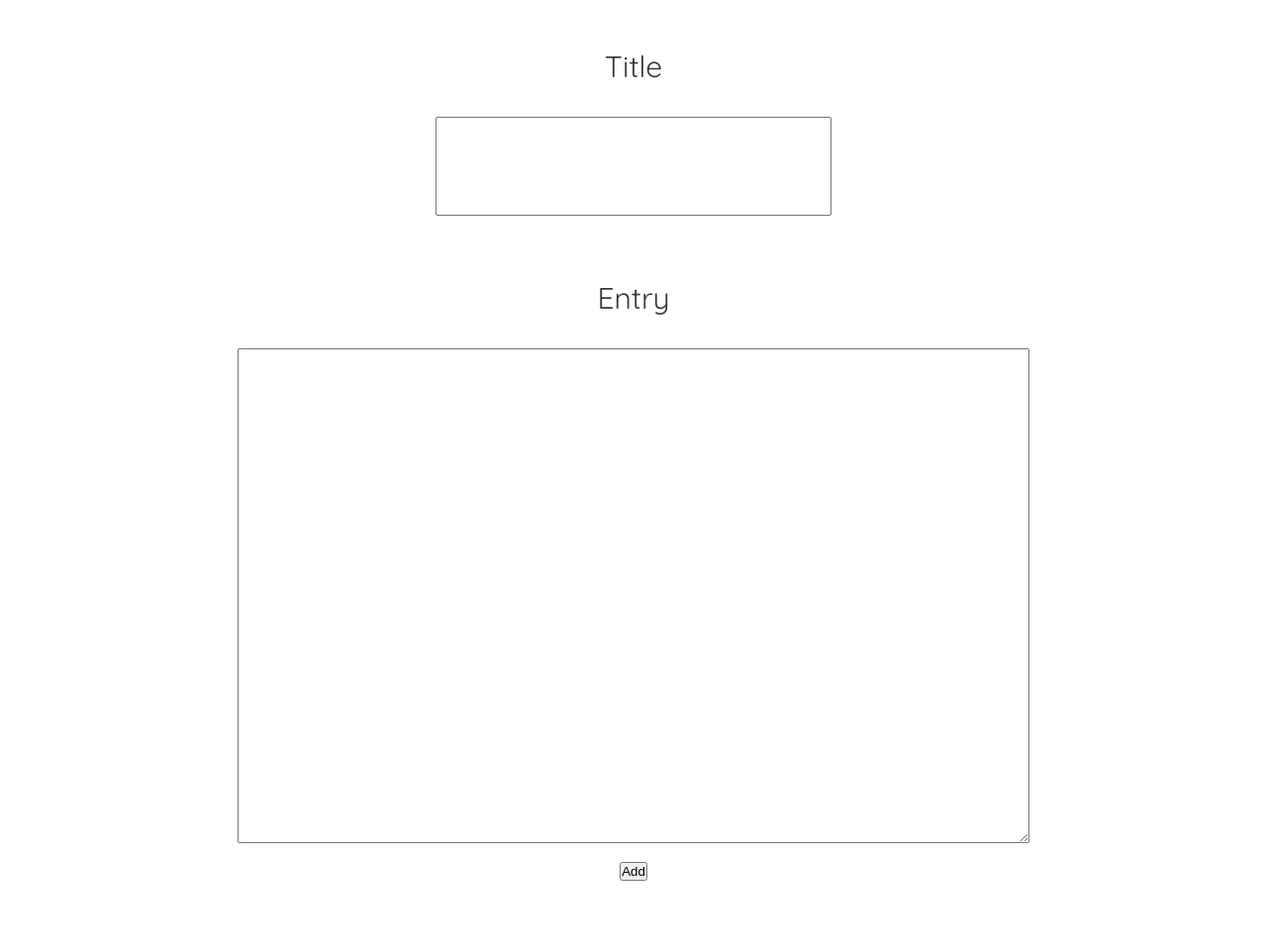
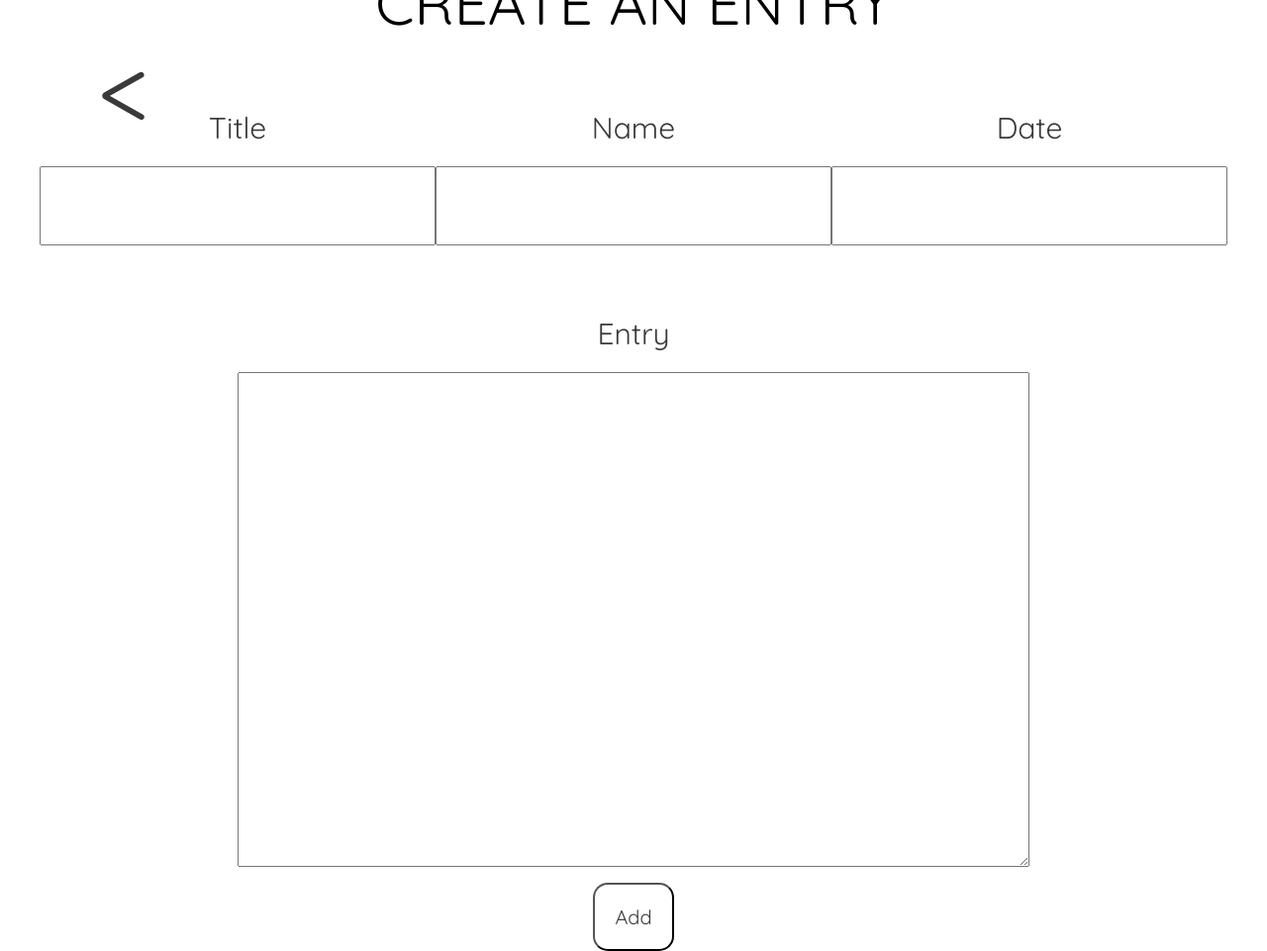
Before and after one commit to danielkjm/metis-journal, a React app: page /addEntry in a window 1280 px wide. Shown: the whole page at 99% size. Before the commit the page ends 890 px from the top, so only its background shows below. Built offline with nearby package versions, Linux system fonts and the light colour scheme.

Commit message:
add entry functionality

```diff
--- a/client/components/AddEntry.js
+++ b/client/components/AddEntry.js
@@ -5,15 +5,65 @@ import { Link } from 'react-router-dom';
 export default class AddEntry extends Component {
   constructor() {
     super();
-    this.state = {};
+    this.state = {
+      title: '',
+      name: '',
+      date: '',
+      entry: ''
+    };
+    this.handleChange = this.handleChange.bind(this);
+    this.handleSubmit = this.handleSubmit.bind(this);
+  }
+
+  async handleSubmit(event) {
+    event.preventDefault();
+    const entry = {
+      title: this.state.title,
+      author: this.state.author,
+      date: this.state.date,
+      entry: this.state.entry
+    };
+
+    await axios.post('/api/entries', this.state);
+
+    this.setState({
+      title: '',
+      name: '',
+      date: '',
+      entry: '',
+      created: 'Entry Created!'
+    });
+  }
+
+  handleChange(event) {
+    event.preventDefault();
+    this.setState({
+      [event.target.name]: event.target.value
+    });
+    // this.state.planet.createPlanet(event.target.value)
   }
 
   render() {
     return (
       <div className="form-page">
+        <Link to="/">
+          <div className="back-arrow">&#60;</div>
+        </Link>
+        <div className="page-header">CREATE AN ENTRY</div>
         <form className="entry-form" onSubmit={this.handleSubmit}>
+          <div className="name-title">
             <div className="entry-section">
               <label>Title</label>
+              <input
+                name="title"
+                type="text"
+                value={this.state.title}
+                onChange={this.handleChange}
+              />
+            </div>
+
+            <div className="entry-section">
+              <label>Name</label>
               <input
                 name="name"
                 type="text"
@@ -22,11 +72,21 @@ export default class AddEntry extends Component {
               />
             </div>
             <div className="entry-section">
+              <label>Date</label>
+              <input
+                name="date"
+                type="text"
+                value={this.state.date}
+                onChange={this.handleChange}
+              />
+            </div>
+          </div>
+          <div className="entry-section">
             <label>Entry</label>
             <textarea
-              name="name"
+              name="entry"
               type="text"
-              value={this.state.name}
+              value={this.state.entry}
               onChange={this.handleChange}
             />
           </div>
--- a/public/style.css
+++ b/public/style.css
@@ -76,25 +76,47 @@
 .form-page {
   height: 100vh;
   display: flex;
+  flex-direction: column;
   justify-content: center;
   align-items: center;
 }
 
+.form-page a {
+  text-decoration: none;
+}
+
+.back-arrow {
+  position: absolute;
+  top: 30px;
+  left: 100px;
+  font-family: 'Quicksand', sans-serif;
+  font-size: 100px;
+  color: rgb(58, 58, 58);
+}
+
 .entry-form {
   display: flex;
-  height: 100%;
   font-family: 'Quicksand', sans-serif;
   font-size: 17px;
   flex-direction: column;
+  justify-content: space-evenly;
+  align-items: center;
+  margin-bottom: 60px;
+  height: 100%;
+}
 
-  align-items: center;
+.page-header {
+  font-family: 'Quicksand', sans-serif;
+  font-size: 60px;
+  margin-top: 4rem;
 }
 
 .entry-section {
   display: flex;
+  justify-content: space-evenly;
   flex-direction: column;
   align-items: center;
-  margin: 1rem;
+  padding-top: 50px;
 }
 
 textarea {
@@ -106,7 +128,7 @@ textarea {
 }
 
 label {
-  margin: 2rem;
+  margin: 20px;
   font-size: 30px;
   color: rgb(58, 58, 58);
 }
@@ -115,7 +137,24 @@ input {
   text-align: center;
   font-family: 'Quicksand', sans-serif;
   color: rgb(58, 58, 58);
-  font-size: 35px;
-  height: 100px;
+  font-size: 25px;
+  height: 80px;
   width: 400px;
 }
+
+button {
+  padding: 20px;
+  margin-top: 20%;
+  font-family: 'Quicksand', sans-serif;
+  color: rgb(58, 58, 58);
+  border-radius: 15px;
+  font-size: 20px;
+  background-color: white;
+  cursor: pointer;
+}
+
+.name-title {
+  display: flex;
+  justify-content: space-evenly;
+  align-items: center;
+}
```
Also changed, not shown: server/api/entries.js (+9 -0 lines). Lines whose indentation alone changed are shown as unchanged.
